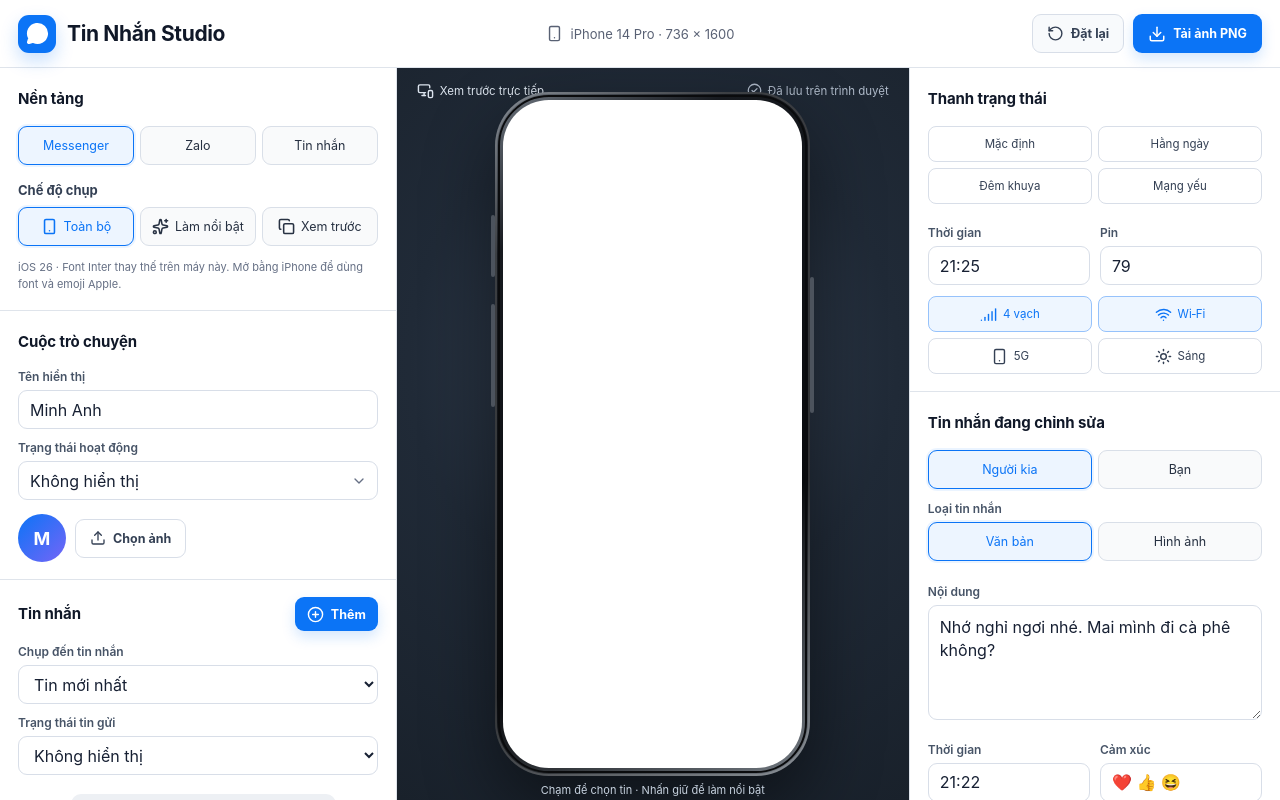
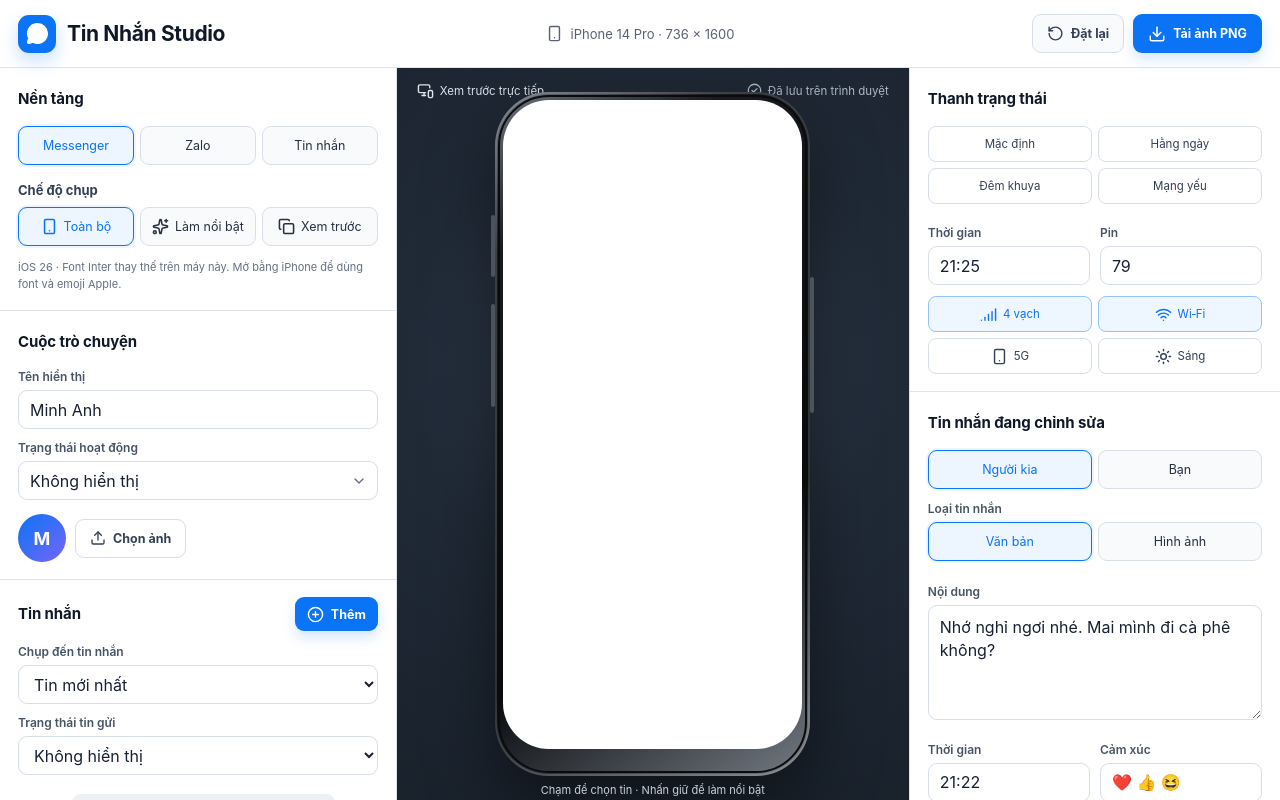
Before and after one commit to ducanhla-debug/tin-nhan-studio, a React (Vite) app: page / in a window 1280 px wide. Built offline with nearby package versions, Linux system fonts and the light colour scheme; a web font is replaced by a local one.

Commit message:
Keep screenshot preview pixels uniformly scaled

```diff
--- a/src/styles.css
+++ b/src/styles.css
@@ -109,7 +109,7 @@ input:focus, textarea:focus, select:focus { border-color: var(--blue); box-shado
 .preview-toolbar .autosave { color: #aeb9c8; }
 .phone-shell { position: relative; width: min(450px, calc((100vh - 116px) * .46)); aspect-ratio: 736 / 1600; padding: 8px; border-radius: 54px; background: linear-gradient(145deg, #6f7781 0%, #171a1f 18%, #080a0d 67%, #747b83 100%); box-shadow: 0 30px 70px rgba(0,0,0,.48), inset 0 0 0 2px rgba(255,255,255,.16); }
 .phone-shell::before { content: ''; position: absolute; inset: 3px; border: 2px solid #0a0b0d; border-radius: 51px; pointer-events: none; z-index: 3; }
-.phone-shell canvas { width: 100%; height: 100%; display: block; border-radius: 46px; background: #fff; }
+.phone-shell canvas { width: 100%; height: auto; aspect-ratio: 736 / 1600; display: block; border-radius: 46px; background: #fff; }
 .phone-buttons { position: absolute; width: 4px; border-radius: 4px; background: #4c535d; }
 .phone-buttons.left { left: -4px; }
 .phone-buttons.left.one { top: 18%; height: 9%; }
```
